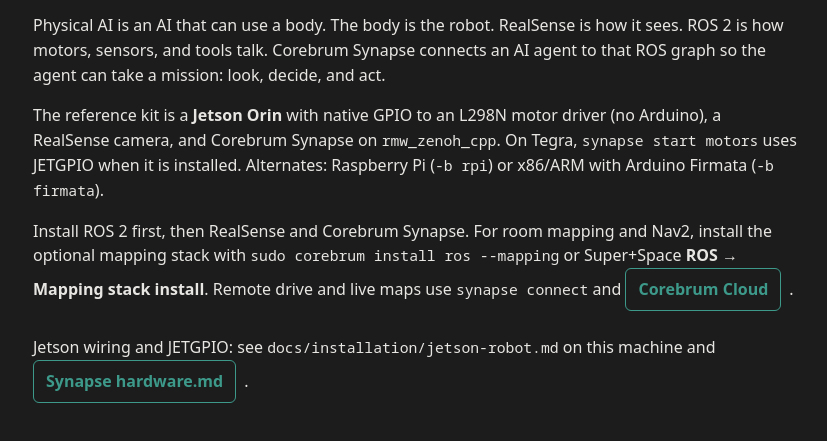
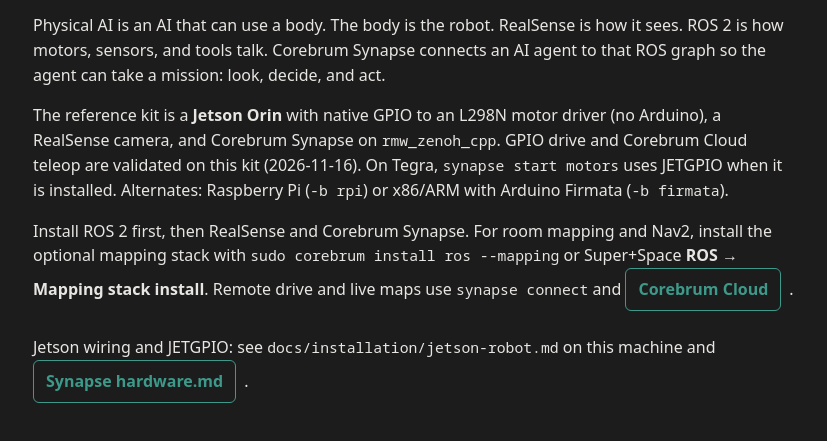
Before and after one commit to Corebrum/corebrum-os, a plain HTML site: page config/getting-started/physical-ai.html in a window 1280 px wide. Shown: the part 81-522 px from the top of the page, without its empty margins (15-842 px from the left). Drawn offline with Linux system fonts and the light colour scheme.

Commit message:
Record Jetson B-ref and C-ref hardware acceptance on 2026-11-16.
Updates ADR 0136 and getting-started after GPIO L298N and Cloud teleop validation.

Co-authored-by: Cursor <cursoragent@cursor.com>

```diff
--- a/config/getting-started/physical-ai.html
+++ b/config/getting-started/physical-ai.html
@@ -12,7 +12,7 @@
     <main>
       <h1>Physical AI</h1>
       <p>Physical AI is an AI that can use a body. The body is the robot. RealSense is how it sees. ROS 2 is how motors, sensors, and tools talk. Corebrum Synapse connects an AI agent to that ROS graph so the agent can take a mission: look, decide, and act.</p>
-      <p>The reference kit is a <strong>Jetson Orin</strong> with native GPIO to an L298N motor driver (no Arduino), a RealSense camera, and Corebrum Synapse on <code>rmw_zenoh_cpp</code>. On Tegra, <code>synapse start motors</code> uses JETGPIO when it is installed. Alternates: Raspberry Pi (<code>-b rpi</code>) or x86/ARM with Arduino Firmata (<code>-b firmata</code>).</p>
+      <p>The reference kit is a <strong>Jetson Orin</strong> with native GPIO to an L298N motor driver (no Arduino), a RealSense camera, and Corebrum Synapse on <code>rmw_zenoh_cpp</code>. GPIO drive and Corebrum Cloud teleop are validated on this kit (2026-11-16). On Tegra, <code>synapse start motors</code> uses JETGPIO when it is installed. Alternates: Raspberry Pi (<code>-b rpi</code>) or x86/ARM with Arduino Firmata (<code>-b firmata</code>).</p>
       <p>Install ROS 2 first, then RealSense and Corebrum Synapse. For room mapping and Nav2, install the optional mapping stack with <code>sudo corebrum install ros --mapping</code> or Super+Space <strong>ROS</strong> → <strong>Mapping stack install</strong>. Remote drive and live maps use <code>synapse connect</code> and <a class="out" href="https://cloud.corebrum.com">Corebrum Cloud</a>.</p>
       <p>Jetson wiring and JETGPIO: see <code>docs/installation/jetson-robot.md</code> on this machine and <a class="out" href="https://github.com/Corebrum/corebrum-synapse/blob/main/docs/hardware.md">Synapse hardware.md</a>.</p>
     </main>
```
Also changed, not shown: 2 other files.
